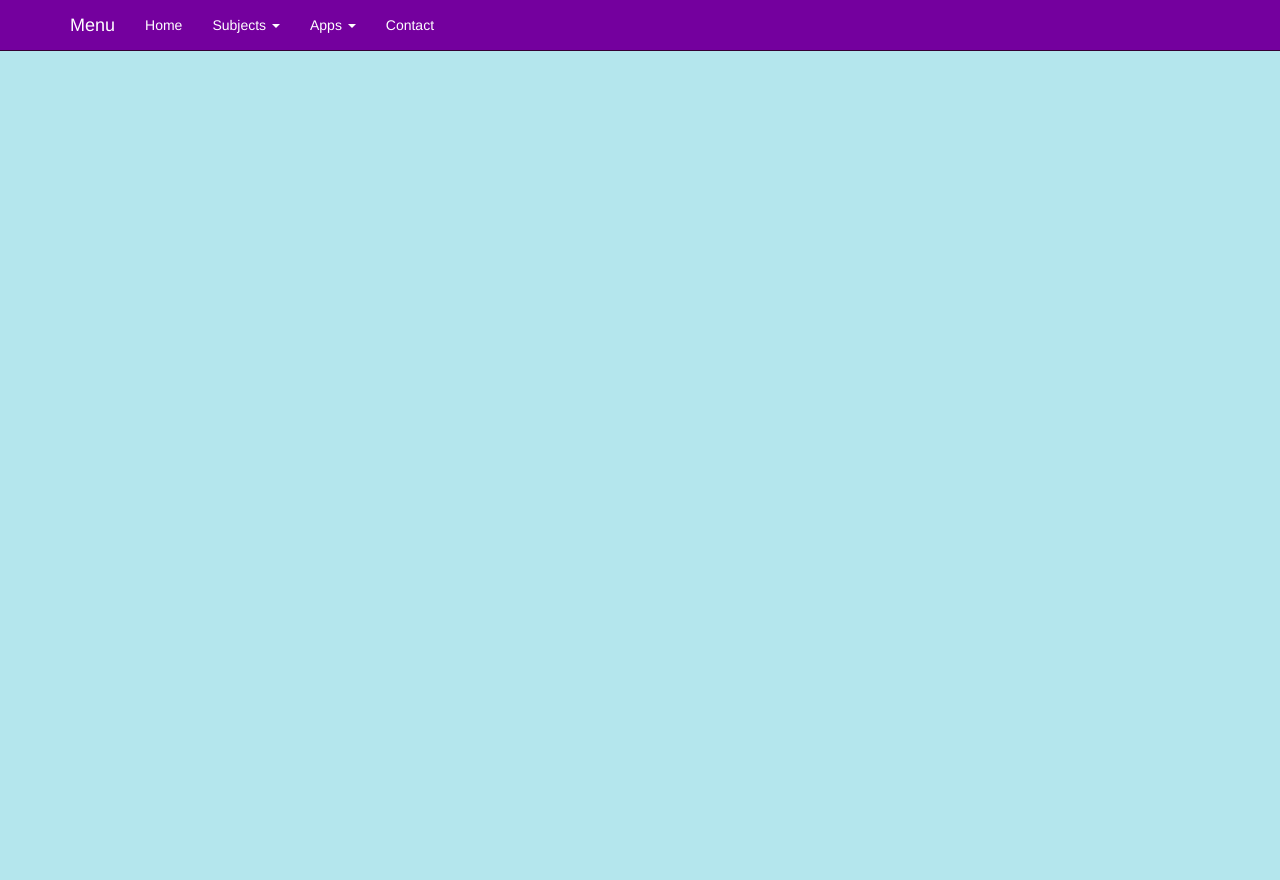
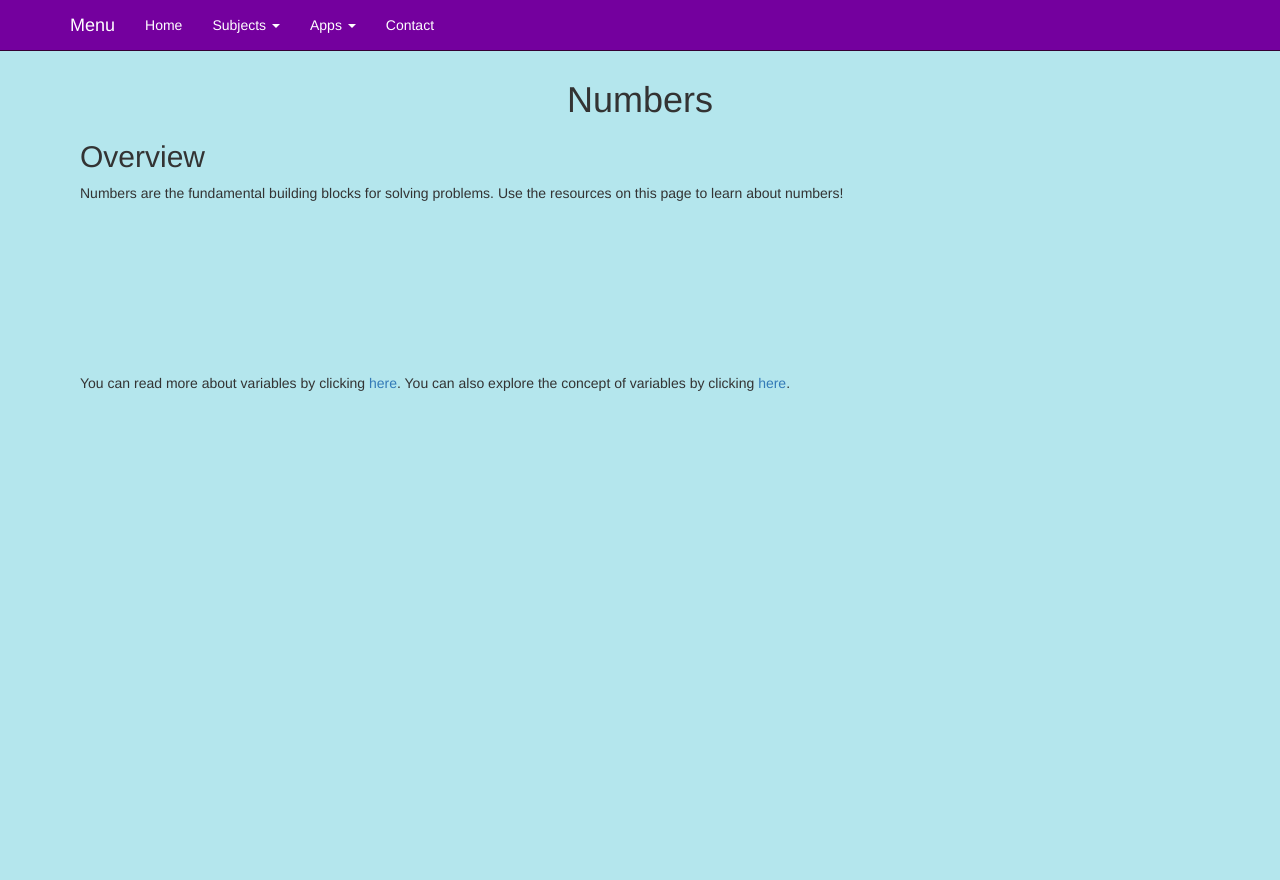
Before and after one commit to dhong9/djangoWebsite, a Django app: page /subjects/math/algebrai/numbers/numbers_index.html in a window 1280 px wide. After the commit the page ends 391 px from the top, so only its background shows below. Run offline with Django 3.2, Linux system fonts and the light colour scheme; a map, chart or similar area stays blank; some libraries are stand-ins or nearby versions.

Commit message:
Added "numbers" handout

```diff
--- a/mathapp/static/javascript/subjects/math/algebrai/main.js
+++ b/mathapp/static/javascript/subjects/math/algebrai/main.js
@@ -6,8 +6,7 @@ var arrows;
 function setup() {
 	createCanvas(windowWidth, windowHeight);
 
-	var baseString = "subjects/math/algebrai/";
-	numbers = new Node(width / 8, height / 2, "Numbers",  `${baseString }numbers/numbers_index.html`);
+	numbers = new Node(width / 8, height / 2, "Numbers",  "numbers/numbers_index.html");
     variables = new Node(5 * width / 16, height / 2, "Variables", "variables");
     expressions = new Node(width / 2, height / 2, "Expressions", "expressions");
     functions = new Node(11 * width / 16, height / 2, "Functions", "functions");
@@ -37,11 +36,5 @@ function draw() {
 }
 
 function mouseClicked() {
-	nodes.forEach(i => {
-		if (i.isMouseInside()) {
-			let request = window.XMLHttpRequest ? new XMLHttpRequest() : new ActiveXObject("Microsoft.XMLHTTP");
-			request.open("GET", `http://127.0.0.1:8000/${i.link}`, false);
-			window.open(request.status === 200 ? `http://127.0.0.1:8000/${i.link}` : `http://dhong9.pythonanywhere.com/${i.link}`);
-		}
-	});
+	nodes.forEach(i => { if (i.isMouseInside()) window.open(i.link);});
 }
--- /dev/null
+++ b/mathapp/static/javascript/subjects/math/algebrai/numbers/rotatingBlocks.js
@@ -0,0 +1,44 @@
+var sketchProc = function(processingInstance) {
+    with (processingInstance) {
+        var degrees = 0, angle = degrees % (2 * PI);
+
+        var setup = function() {
+            if (screen.width < screen.height) {
+                size(screen.width / 2, screen.width / 2, P3D);
+            } else {
+                size(screen.height / 2, screen.height / 2, P3D);
+            }
+            frameRate(60);
+            noStroke();
+        }
+
+        // Main draw loop
+        var draw = function() {
+            // Prepare the canvas
+            background(180, 230, 237);
+            lights();
+
+            // Draw a box (left)
+            fill(255, 255, 128); // Color the box bright yellow
+            translate(width / 4, height / 2);
+            rotateY(angle);
+            box(width / 4);
+            rotateY(-angle);
+            translate(-width / 4, -height / 2);
+
+            // Draw a box (right)
+            fill(153, 255, 153); // Color the box bright green
+            translate(3 * width / 4, height / 2, -width / 4);
+            rotateX(-angle);
+            box(width / 4);
+            rotateX(angle);
+            translate(-3 * width / 4, -height / 2, width / 4);
+
+            degrees += 0.25 / (2 * PI);
+            angle = degrees % (2 * PI);
+        }
+    }
+};
+
+var canvas = document.getElementById("mycanvas");
+var processingInstance = new Processing(canvas, sketchProc);
--- a/mathapp/templates/mathapp/subjects/math/algebrai/numbers/numbers_index.html
+++ b/mathapp/templates/mathapp/subjects/math/algebrai/numbers/numbers_index.html
@@ -1,5 +1,17 @@
 {% extends 'mathapp/base.html' %}
 
 {% block content %}
+	{% load staticfiles %}
+	<h1>Numbers</h1>
+    <h2>Overview</h2>
+    <p>Numbers are the fundamental building blocks for solving problems. Use the resources on this page to learn about numbers!</p>
+    <p align="center">
+        <canvas id="mycanvas"></canvas>
+    </p>
+    <p>You can read more about variables by clicking <a href="{% static 'resources/handouts/numbers.pd' %}f">here</a>. You can also explore the concept
+    of variables by clicking <a href="../../../../subjects/math/algebrai/numbers/number_darts">here</a>.</p>
 
+	<script src="https://cdn.jsdelivr.net/processing.js/1.4.8/processing.min.js"></script>
+	<script src="{% static 'javascript/subjects/math/algebrai/main.js' %}"></script>
+    <script src="{% static 'javascript/subjects/math/algebrai/numbers/rotatingBlocks.js' %}"></script>
 {% endblock %}
```
Also changed, not shown: 1 other file.
